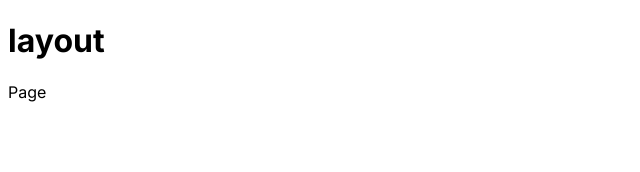
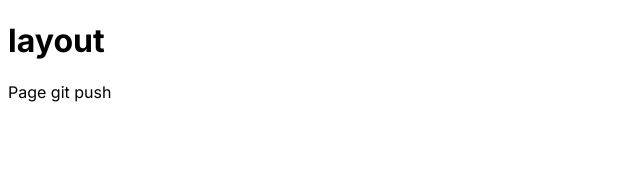
Before and after one commit to CarlosReinoso/property-crm, a Next.js app: page / in a window 1280 px wide. Shown: the top 172 px of the page, without its empty margins (0-640 px from the left). Built offline with nearby package versions, Linux system fonts and the light colour scheme.

Commit message:
test git push

```diff
--- a/src/app/page.tsx
+++ b/src/app/page.tsx
@@ -2,5 +2,5 @@ import * as React from "react";
 
 
 export default function HomePage() {
-  return <div>Page</div>
+  return <div>Page git push</div>
 }
```
